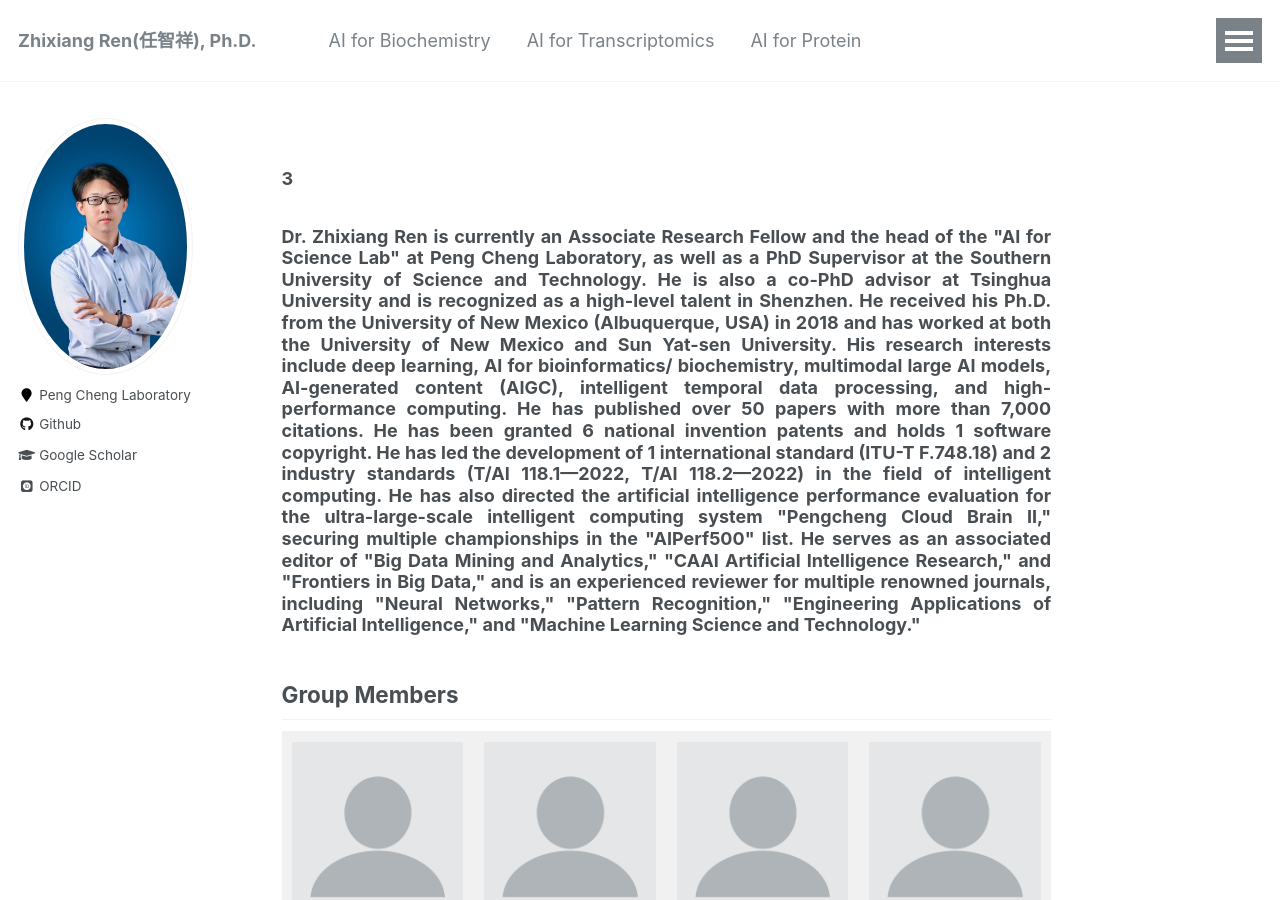
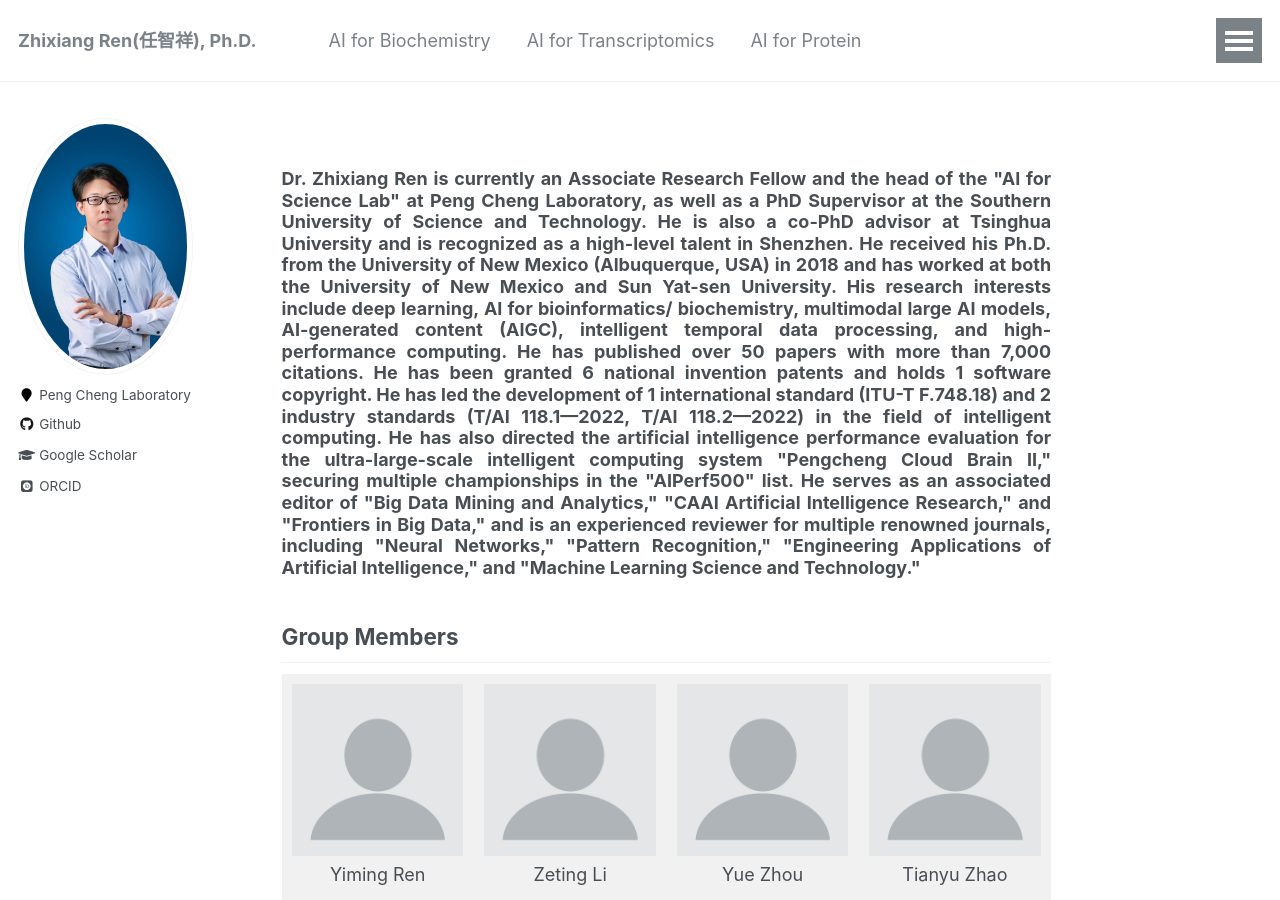
Before and after one commit to zhixiang-ren/zhixiang-ren.github.io, a Jekyll site: the page built from _pages/about.html, in a window 1280 px wide and 900 px high. Built offline with Jekyll 4.4.1, drawn with Linux system fonts in a browser that asks for light colours; some web fonts are replaced.

Commit message:
Update about.html

```diff
--- a/_pages/about.html
+++ b/_pages/about.html
@@ -8,9 +8,6 @@ redirect_from:
   - /about.html
 ---
 
-<h3 style="text-align:justify;">
-  3
-</h3>
 
 <h3 style="text-align:justify;">
   Dr. Zhixiang Ren is currently an Associate Research Fellow and the head of the "AI for Science Lab" at Peng Cheng Laboratory, as well as a PhD Supervisor at the Southern University of Science and Technology.
```
